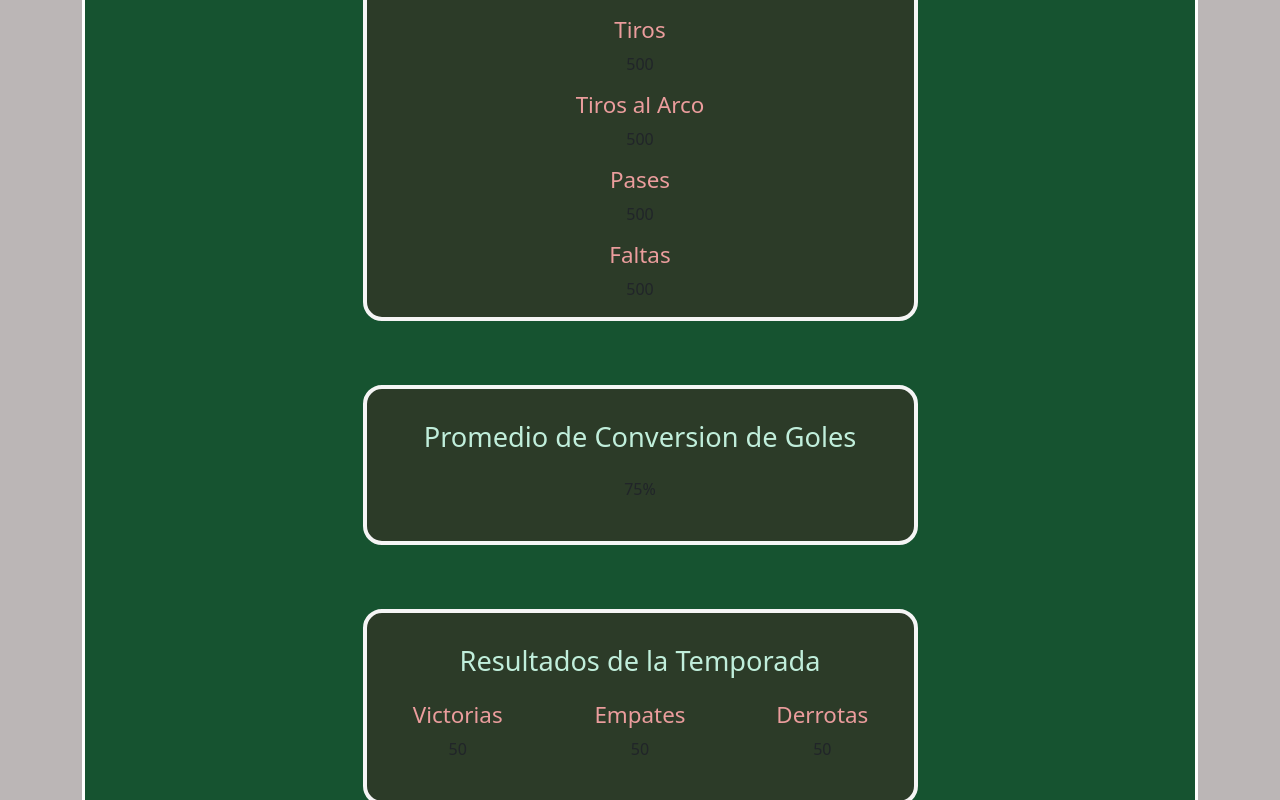
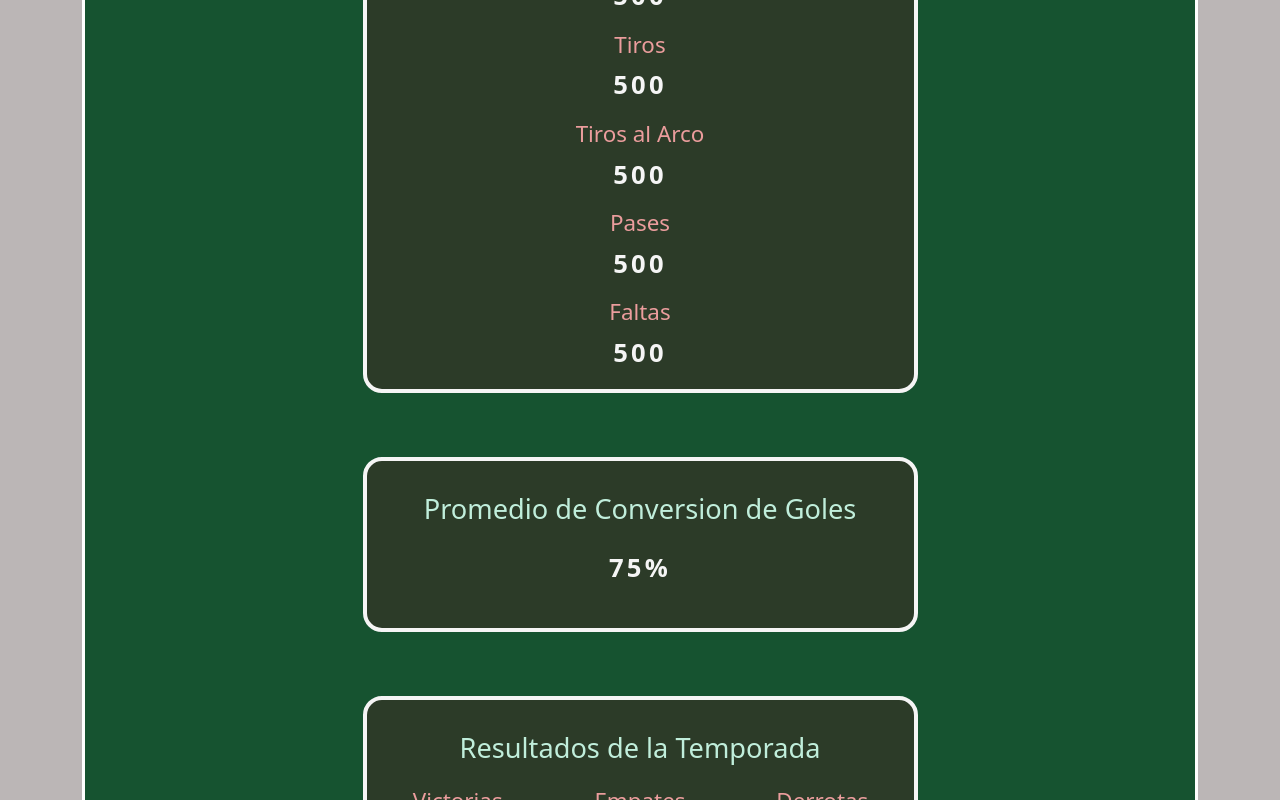
Before and after one commit to Jose-pe/CiencianoFront, a React (Create React App) app: page /estadisticas in a window 1280 px wide. Shown: the part 440-1240 px from the top of the page. Built offline with nearby package versions, Linux system fonts and the light colour scheme.

Commit message:
satats season

```diff
--- a/src/Componentes/Stats.js
+++ b/src/Componentes/Stats.js
@@ -19,7 +19,7 @@ export function Stats(){
                         <div className='row justify-content-center'>
                                    <h4 className='litletitle'>Goles</h4>
                         </div>
-                                <p>500</p>
+                                <p className='data'>500</p>
                        </div>
                  </div>
                  <div className='row justify-content-center' >
@@ -27,7 +27,7 @@ export function Stats(){
                         <div className='row justify-content-center'>
                                    <h4 className='litletitle'>Tiros</h4>
                         </div>
-                                <p>500</p>
+                                <p className='data'>500</p>
                        </div>
                  </div>
                  <div className='row justify-content-center' >
@@ -35,7 +35,7 @@ export function Stats(){
                         <div className='row justify-content-center'>
                                    <h4 className='litletitle'>Tiros al Arco</h4>
                         </div>
-                                <p>500</p>
+                                <p className='data'>500</p>
                        </div>
                  </div>
                  <div className='row justify-content-center' >
@@ -43,7 +43,7 @@ export function Stats(){
                         <div className='row justify-content-center'>
                                    <h4 className='litletitle'>Pases</h4>
                         </div>
-                                <p>500</p>
+                                <p className='data'>500</p>
                        </div>
                  </div>
                  <div className='row justify-content-center' >
@@ -51,7 +51,7 @@ export function Stats(){
                         <div className='row justify-content-center'>
                                    <h4 className='litletitle'>Faltas</h4>
                         </div>
-                                <p>500</p>
+                                <p className='data'>500</p>
                        </div>
                  </div>
                 </div>
@@ -60,7 +60,7 @@ export function Stats(){
                  <h4 className='subtitle'>Promedio de Conversion de Goles</h4>
                  <div className='row justify-content-center'>
                         <div className='col-10 mt-2 mb-4'>
-                                <p>75%</p>
+                                <p className='data'>75%</p>
                         </div>
                  </div>
                  </div>
@@ -72,15 +72,15 @@ export function Stats(){
                  <div className='row justify-content-center'>
                         <div className='col-4 mt-2 mb-4'>
                                 <h4 className='litletitle'>Victorias</h4>
-                                <p>50</p>
+                                <p className='data'>50</p>
                         </div>
                         <div className='col-4 mt-2 mb-4'>
                                 <h4 className='litletitle'>Empates</h4>
-                                <p>50</p>
+                                <p className='data'>50</p>
                         </div>
                         <div className='col-4 mt-2 mb-4'>
                                 <h4 className='litletitle'>Derrotas</h4>
-                                <p>50</p>
+                                <p className='data'>50</p>
                         </div>
                  </div>
                  </div>
--- a/src/css/stats.css
+++ b/src/css/stats.css
@@ -22,3 +22,9 @@
     font-size: 1.4rem;
     color: rgb(235, 157, 157);
 }
+.data{
+    color: whitesmoke;
+    font-size: 1.6rem;
+    font-weight: bolder;
+    letter-spacing: 0.2rem;
+}
```
